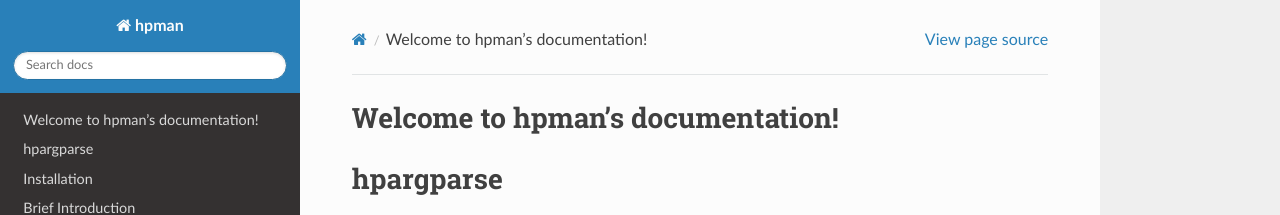
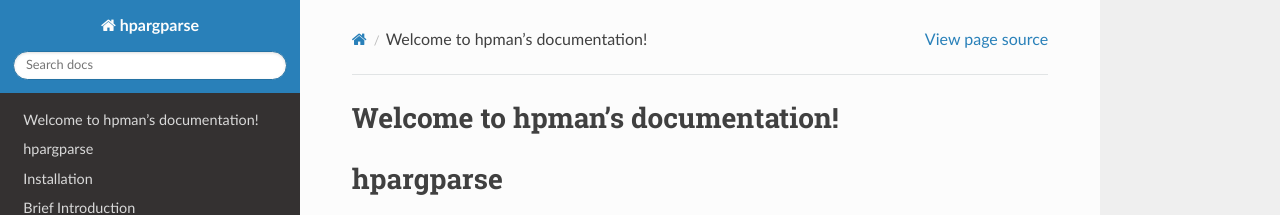
Before and after one commit to megvii-research/hpargparse, a Sphinx documentation site: the page built from docs/index.rst, in a window 1280 px wide. Shown: the top 215 px of the page. Built offline with Sphinx 7.4.7 and the Read the Docs theme 2.0.0, drawn with Linux system fonts in a browser that asks for light colours.

Commit message:
minor fix; add .readthedocs.yml

```diff
--- a/docs/conf.py
+++ b/docs/conf.py
@@ -17,7 +17,7 @@
 
 # -- Project information -----------------------------------------------------
 
-project = "hpman"
+project = "hpargparse"
 copyright = "2019, EMTF"
 author = "EMTF"
 
--- /dev/null
+++ b/docs/requirements.txt
@@ -0,0 +1,3 @@
+sphinx
+sphinx-rtd-theme
+m2r
```
Also changed, not shown: .readthedocs.yml (added).
